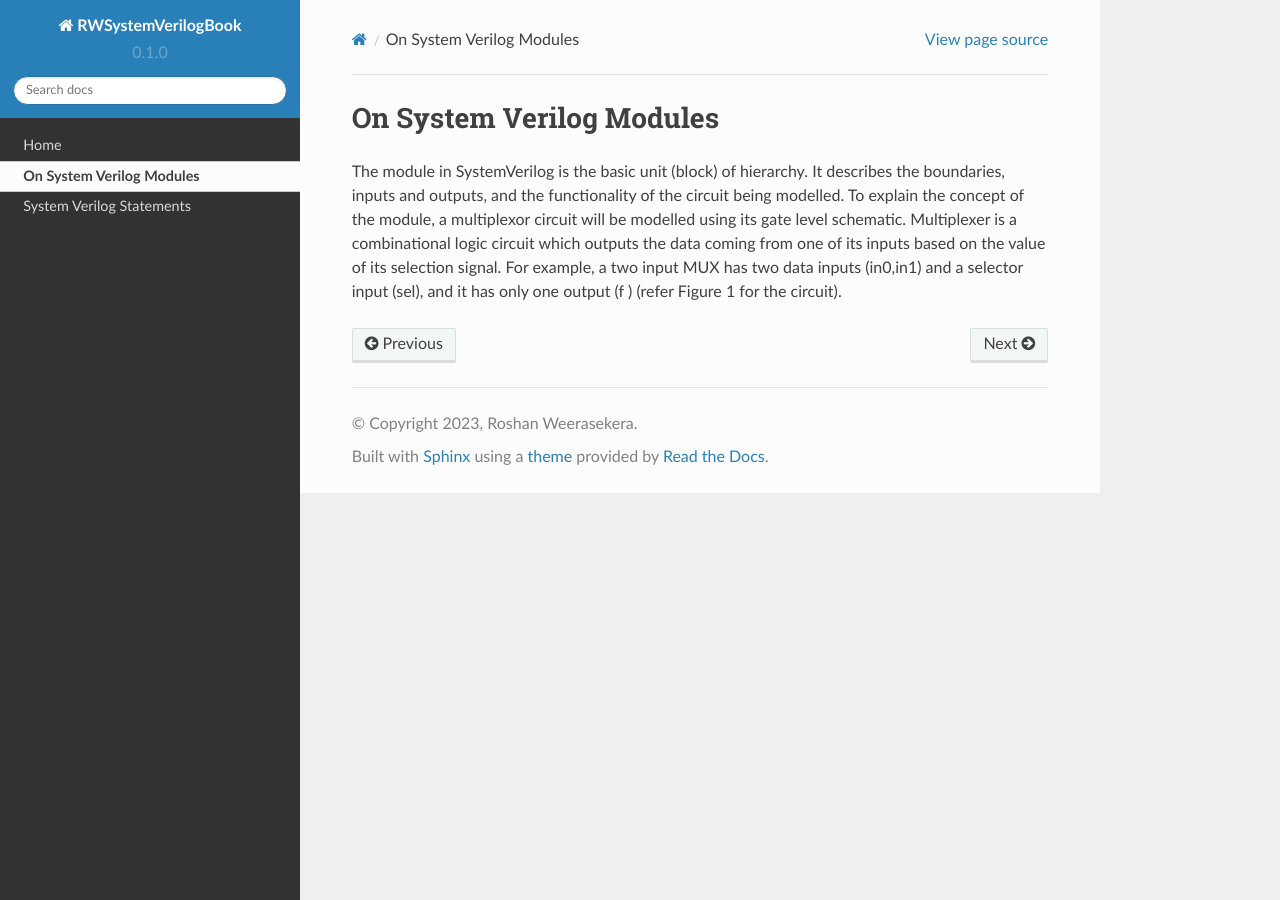
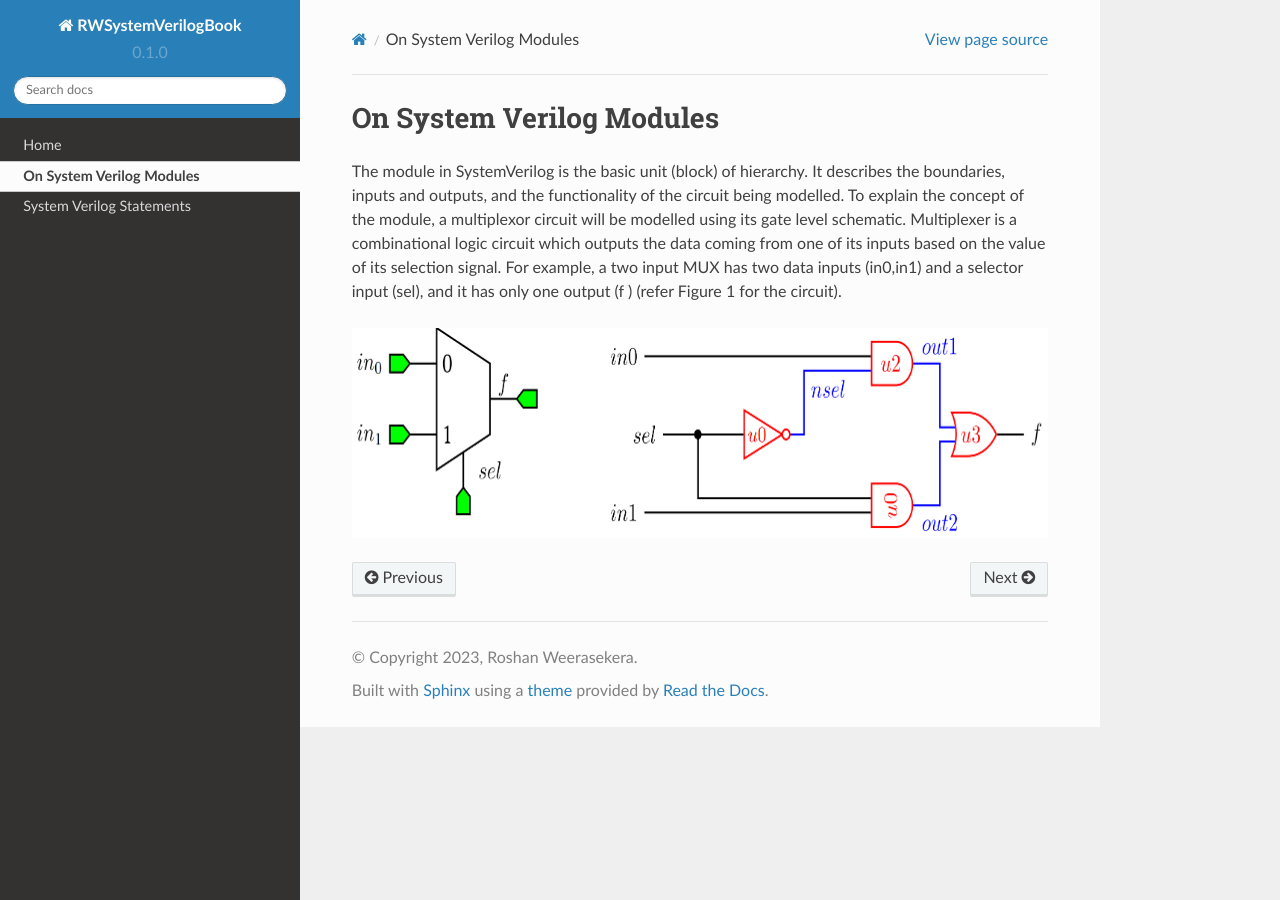
Before and after one commit to roshan-weerasekera/RWSVTutorial, a Sphinx documentation site: the page built from docs/source/1Ch/onSVmodules.rst, in a window 1280 px wide. Built offline with Sphinx 7.4.7 and the Read the Docs theme 2.0.0, drawn with Linux system fonts in a browser that asks for light colours.

Commit message:
Update onSVmodules.rst

```diff
--- a/docs/source/1Ch/onSVmodules.rst
+++ b/docs/source/1Ch/onSVmodules.rst
@@ -2,3 +2,7 @@ On System Verilog Modules
 =========================
 
 The module in SystemVerilog is the basic unit (block) of hierarchy. It describes the boundaries, inputs and outputs, and the functionality of the circuit being modelled. To explain the concept of the module, a multiplexor circuit will be modelled using its gate level schematic. Multiplexer is a combinational logic circuit which outputs the data coming from one of its inputs based on the value of its selection signal. For example, a two input MUX has two data inputs (in0,in1) and a selector input (sel), and it has only one output (f ) (refer Figure 1 for the circuit).
+
+.. figure:: ch1MUX.png
+   :scale: 50 %
+   :alt: map to buried treasure
```
